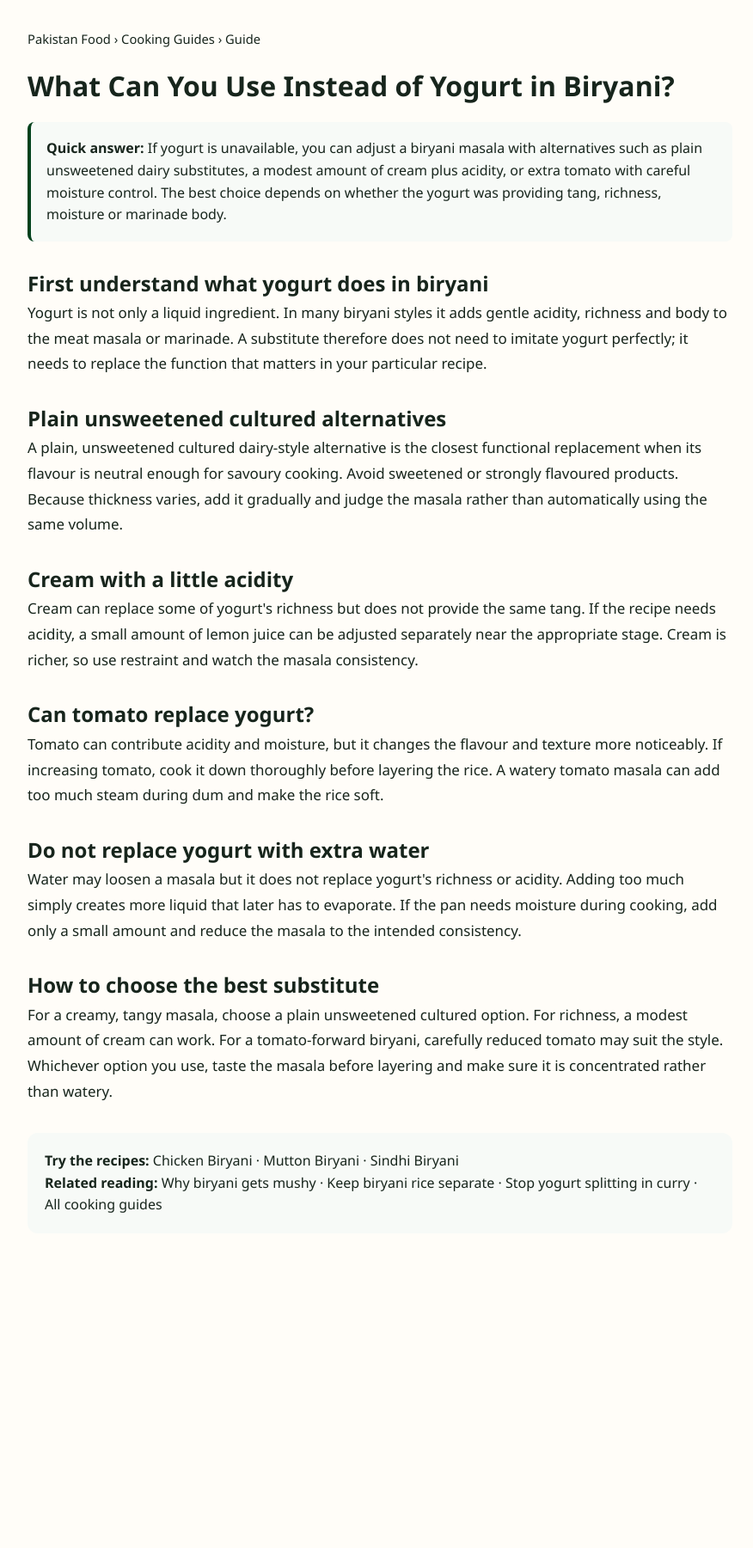
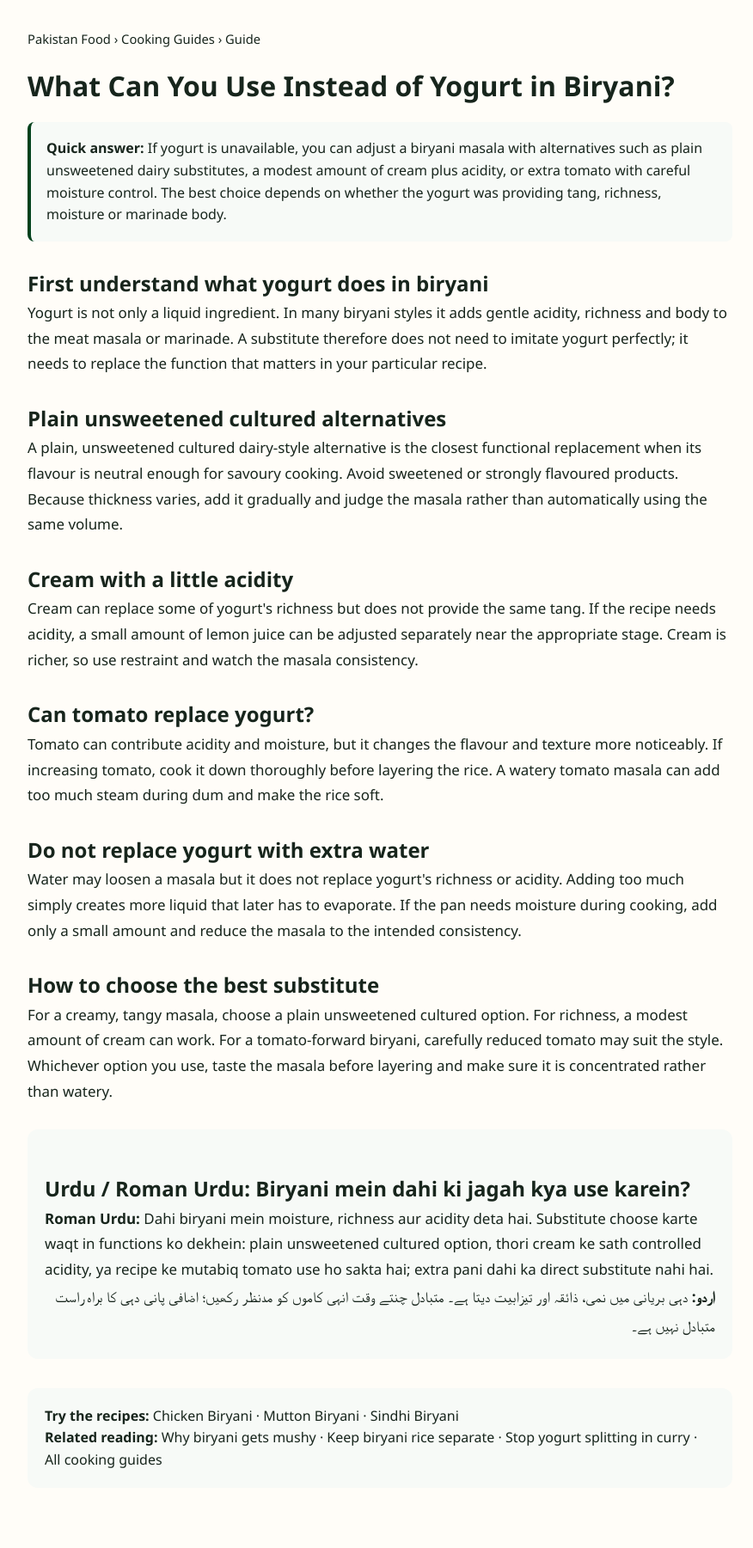
Before and after one commit to manazarali01-hub/pakistan-food, a Jekyll site: the page guides/yogurt-substitute-for-biryani.html, which Jekyll copies as it is, in a window 1280 px wide. Shown: the whole page at 86% size, without its empty margins (198-1074 px from the left). Built offline with Jekyll 4.4.1, drawn with Linux system fonts in a browser that asks for light colours; before the commit the page ends 1505 px from its top, so only the background shows below that.

Commit message:
Add Roman Urdu and Urdu search coverage

```diff
--- a/guides/yogurt-substitute-for-biryani.html
+++ b/guides/yogurt-substitute-for-biryani.html
@@ -4,7 +4,7 @@
 <meta name="robots" content="index,follow,max-image-preview:large"><meta name="theme-color" content="#01411c">
 <link rel="canonical" href="https://pakistanfoodrecipes.top/guides/yogurt-substitute-for-biryani.html"><link rel="stylesheet" href="../style.css"><link rel="stylesheet" href="../enhancements.css"><link rel="stylesheet" href="../premium.css">
 <script type="application/ld+json">{"@context":"https://schema.org","@type":"Article","headline":"Yogurt Substitute for Biryani: Practical Options","description":"Practical substitutes for yogurt in biryani and how they affect tang, richness and moisture.","mainEntityOfPage":"https://pakistanfoodrecipes.top/guides/yogurt-substitute-for-biryani.html","publisher":{"@type":"Organization","name":"Pakistan Food","url":"https://pakistanfoodrecipes.top/"}}</script>
-<style>.guide{max-width:860px;margin:0 auto;padding:34px 20px 70px}.guide h1{line-height:1.15}.quick{padding:18px;border-left:4px solid #01411c;background:#f7faf7;border-radius:8px;margin:24px 0}.guide p,.guide li{font-size:1.06rem;line-height:1.75}.guide h2{margin-top:30px}.crumbs{font-size:.92rem;margin-bottom:24px}.guide-cta{margin-top:34px;padding:20px;background:#f7faf7;border-radius:12px}</style></head>
+<style>.guide{max-width:860px;margin:0 auto;padding:34px 20px 70px}.guide h1{line-height:1.15}.quick{padding:18px;border-left:4px solid #01411c;background:#f7faf7;border-radius:8px;margin:24px 0}.guide p,.guide li{font-size:1.06rem;line-height:1.75}.guide h2{margin-top:30px}.crumbs{font-size:.92rem;margin-bottom:24px}.guide-cta{margin-top:34px;padding:20px;background:#f7faf7;border-radius:12px}.urdu-box{margin:30px 0;padding:20px;background:#f7faf7;border-radius:12px}.urdu-box [lang="ur"]{font-size:1.08rem;line-height:2;text-align:right;direction:rtl}</style></head>
 <body><main class="guide"><div class="crumbs"><a href="../">Pakistan Food</a> › <a href="./">Cooking Guides</a> › Guide</div><h1>What Can You Use Instead of Yogurt in Biryani?</h1><div class="quick"><strong>Quick answer:</strong> If yogurt is unavailable, you can adjust a biryani masala with alternatives such as plain unsweetened dairy substitutes, a modest amount of cream plus acidity, or extra tomato with careful moisture control. The best choice depends on whether the yogurt was providing tang, richness, moisture or marinade body.</div>
 <h2>First understand what yogurt does in biryani</h2><p>Yogurt is not only a liquid ingredient. In many biryani styles it adds gentle acidity, richness and body to the meat masala or marinade. A substitute therefore does not need to imitate yogurt perfectly; it needs to replace the function that matters in your particular recipe.</p>
 <h2>Plain unsweetened cultured alternatives</h2><p>A plain, unsweetened cultured dairy-style alternative is the closest functional replacement when its flavour is neutral enough for savoury cooking. Avoid sweetened or strongly flavoured products. Because thickness varies, add it gradually and judge the masala rather than automatically using the same volume.</p>
@@ -12,4 +12,5 @@
 <h2>Can tomato replace yogurt?</h2><p>Tomato can contribute acidity and moisture, but it changes the flavour and texture more noticeably. If increasing tomato, cook it down thoroughly before layering the rice. A watery tomato masala can add too much steam during dum and make the rice soft.</p>
 <h2>Do not replace yogurt with extra water</h2><p>Water may loosen a masala but it does not replace yogurt's richness or acidity. Adding too much simply creates more liquid that later has to evaporate. If the pan needs moisture during cooking, add only a small amount and reduce the masala to the intended consistency.</p>
 <h2>How to choose the best substitute</h2><p>For a creamy, tangy masala, choose a plain unsweetened cultured option. For richness, a modest amount of cream can work. For a tomato-forward biryani, carefully reduced tomato may suit the style. Whichever option you use, taste the masala before layering and make sure it is concentrated rather than watery.</p>
+<section class="urdu-box"><h2>Urdu / Roman Urdu: Biryani mein dahi ki jagah kya use karein?</h2><p><strong>Roman Urdu:</strong> Dahi biryani mein moisture, richness aur acidity deta hai. Substitute choose karte waqt in functions ko dekhein: plain unsweetened cultured option, thori cream ke sath controlled acidity, ya recipe ke mutabiq tomato use ho sakta hai; extra pani dahi ka direct substitute nahi hai.</p><p lang="ur"><strong>اردو:</strong> دہی بریانی میں نمی، ذائقہ اور تیزابیت دیتا ہے۔ متبادل چنتے وقت انہی کاموں کو مدنظر رکھیں؛ اضافی پانی دہی کا براہ راست متبادل نہیں ہے۔</p></section>
 <div class="guide-cta"><strong>Try the recipes:</strong> <a href="../recipes/chicken-biryani.html">Chicken Biryani</a> · <a href="../recipes/mutton-biryani.html">Mutton Biryani</a> · <a href="../recipes/sindhi-biryani.html">Sindhi Biryani</a><br><strong>Related reading:</strong> <a href="why-biryani-gets-mushy.html">Why biryani gets mushy</a> · <a href="how-to-make-biryani-rice-separate.html">Keep biryani rice separate</a> · <a href="how-to-stop-yogurt-splitting-in-curry.html">Stop yogurt splitting in curry</a> · <a href="./">All cooking guides</a></div></main></body></html>
```
